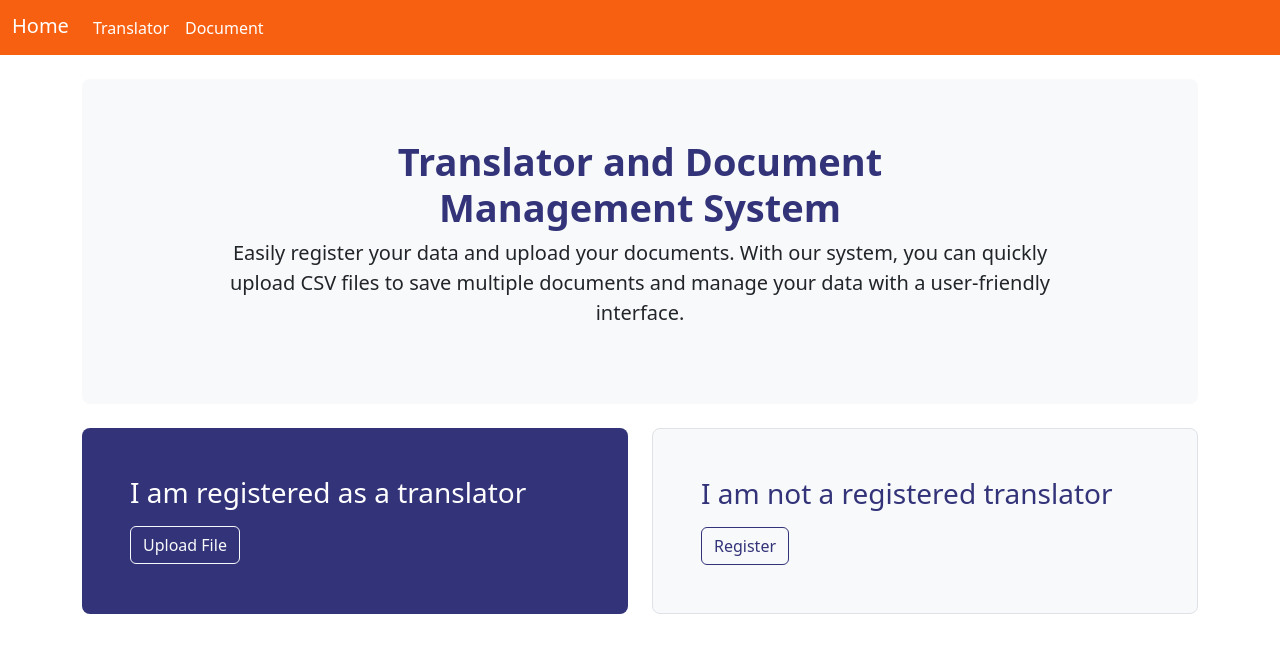
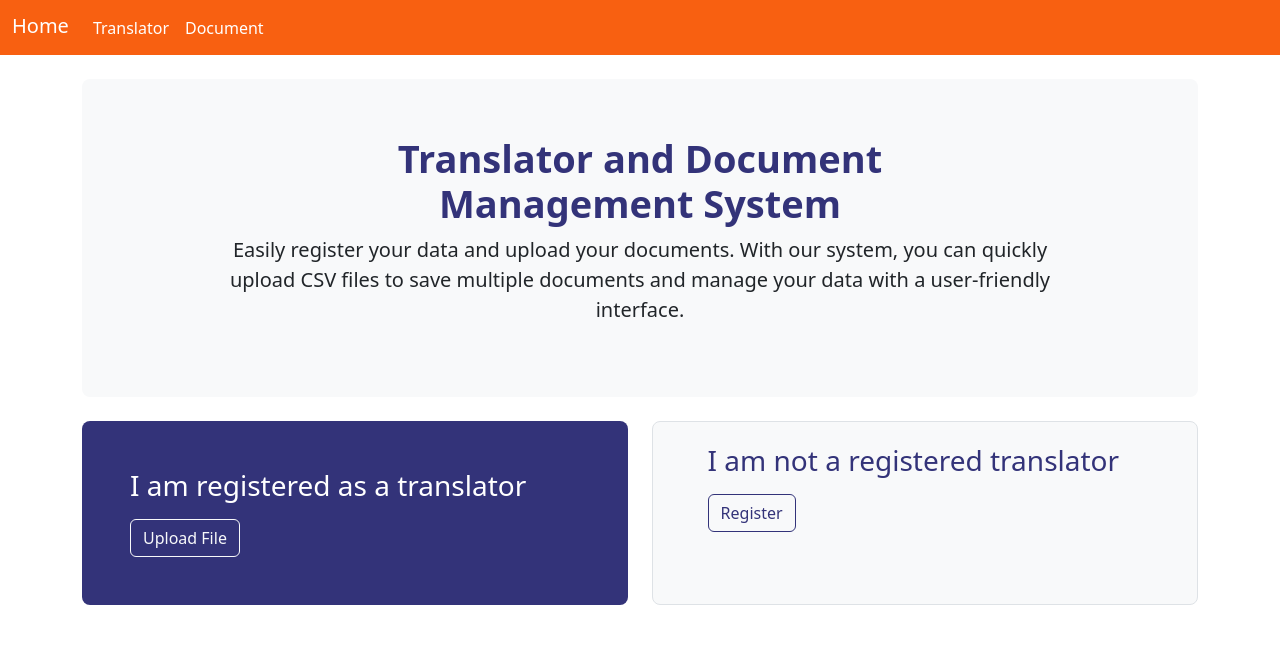
Before and after one commit to gabrielsantospds/Management-System-Frontend, a Vue app: page / in a window 1280 px wide. Shown: the top 652 px of the page. Built offline with nearby package versions, Linux system fonts and the light colour scheme.

Commit message:
insert percentage in padding

```diff
--- a/src/views/Home.vue
+++ b/src/views/Home.vue
@@ -60,8 +60,8 @@ export default {
     padding-top: 0px !important;
 }
 
-.big-content {
-    padding: 48px 120px !important;
+.bg-body-tertiary {
+    padding: 4% 10% !important;
 }
 
 .display-5 {
--- a/src/views/document/DocumentList.vue
+++ b/src/views/document/DocumentList.vue
@@ -253,7 +253,7 @@ export default {
     gap: 15px;
 }
 
-.bi {
+#icon-next, #icon-previous {
     color: gray !important;
 }
 </style>
--- a/src/views/translator/TranslatorList.vue
+++ b/src/views/translator/TranslatorList.vue
@@ -271,7 +271,8 @@ export default {
     gap: 15px;
 }
 
-.bi {
+#icon-next, #icon-previous {
     color: gray !important;
 }
+
 </style>
```
